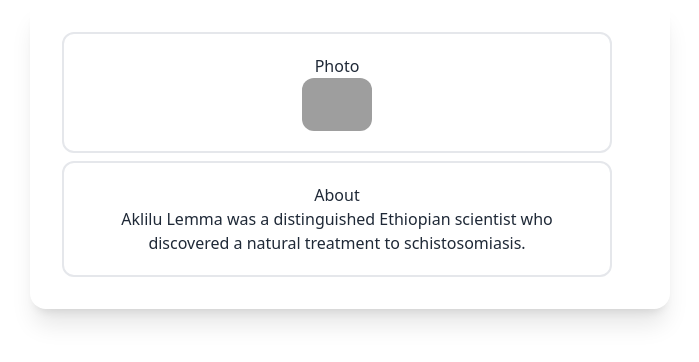
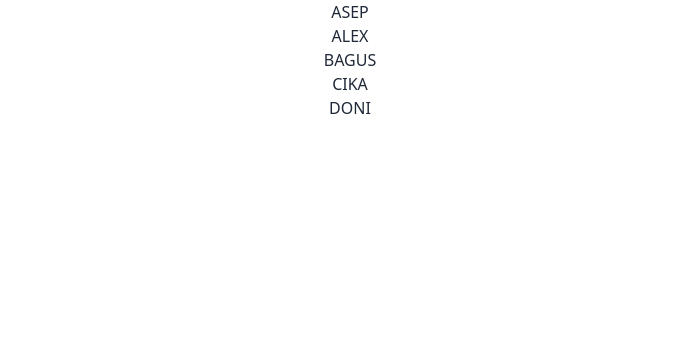
Before and after one commit to ghulam46/react-vite-project, a React (Vite) app: page / in a window 1280 px wide. Shown: the top 362 px of the page, without its empty margins (290-989 px from the left). Built offline with nearby package versions, Linux system fonts and the light colour scheme; grey boxes are pictures that could not be loaded.

Commit message:
Deklaratif Code

```diff
--- a/src/App.jsx
+++ b/src/App.jsx
@@ -15,18 +15,18 @@ function App() {
   const isGreen = true;
 
   return (
-    <div className='App'>
-      {age >= 18 ? <h1>over age</h1> : <h1>under age</h1>}
-      <h1 style={{color: isGreen ? "green" : "red"}}>this is color</h1>
-    </div>
-    // <>
-    //   <Header />
-    //   <Profile /><br />
-    //   <User name= "Ghulam" title="Frontend Developer" email="ghulam@gmail.com"/>
-    //   <User name= "Ammar" title="Backend Developer" email="ammar@gmail.com"/>
-    //   <button onClick={handleClick}>Like ({likes})</button>
-    //   <Header author="Sandika Galih"/>
-    // </>
+    // <div className='App'>
+    //   {age >= 18 ? <h1>over age</h1> : <h1>under age</h1>}
+    //   <h1 style={{color: isGreen ? "green" : "red"}}>this is color</h1>
+    // </div>
+    <>
+      <Header />
+      <Profile /><br />
+      <User name= "Ghulam" title="Frontend Developer" email="ghulam@gmail.com"/>
+      <User name= "Ammar" title="Backend Developer" email="ammar@gmail.com"/>
+      <button className='btn btn-primary' onClick={handleClick}>Like ({likes})</button>
+      <Header author="Sandika Galih"/>
+    </>
   );
 }
 
--- /dev/null
+++ b/src/Deklaratif Code/deklaratif.jsx
@@ -0,0 +1,10 @@
+export default function deklaratif() {
+
+    const names = ['ASEP', 'ALEX', 'BAGUS', 'CIKA', 'DONI'];
+
+    return(
+        <ol className="text-center">
+            {names.map((name, key) => <li key={key}>{name}</li>)}
+        </ol>
+    );
+}
--- a/src/main.jsx
+++ b/src/main.jsx
@@ -16,7 +16,9 @@ import './index.css'
 // import ToDoList from './state/toDoList'
 // import ProfileProps from './props/challenge1/ProfileProps'
 // import AdjustImage from './props/challenge2/AdjustImage'
-import ChildrenProp from './props/challenge3/childrenProp'
+// import ChildrenProp from './props/challenge3/childrenProp'
+
+import Deklaratif from './Deklaratif Code/deklaratif'
 
 ReactDOM.createRoot(document.getElementById('root')).render(
   <React.StrictMode>
@@ -33,6 +35,7 @@ ReactDOM.createRoot(document.getElementById('root')).render(
     {/* <ToDoList /> */}
     {/* <ProfileProps /> */}
     {/* <AdjustImage /> */}
-    <ChildrenProp />
+    {/* <ChildrenProp /> */}
+    <Deklaratif/>
   </React.StrictMode>,
 )
```
